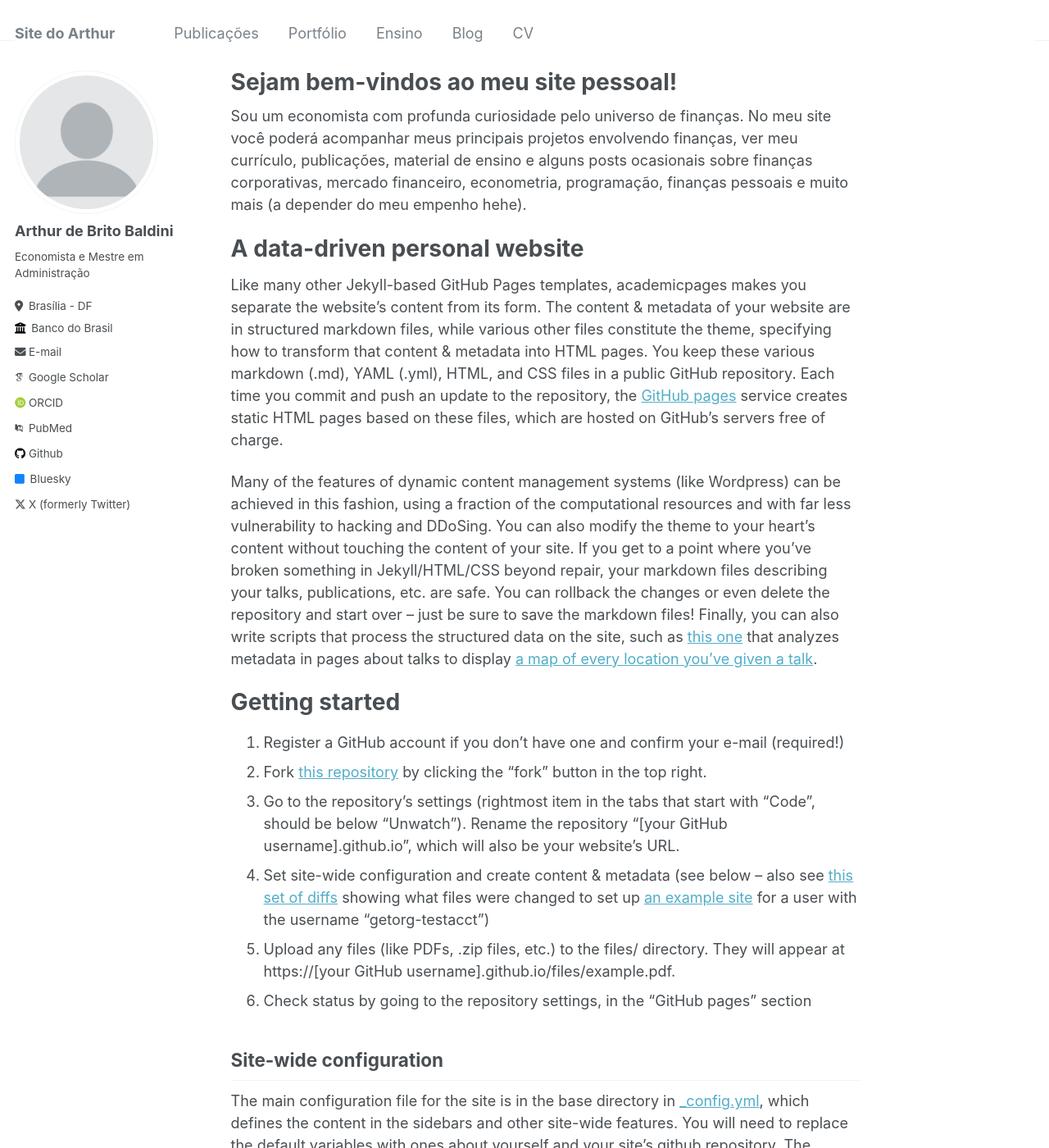
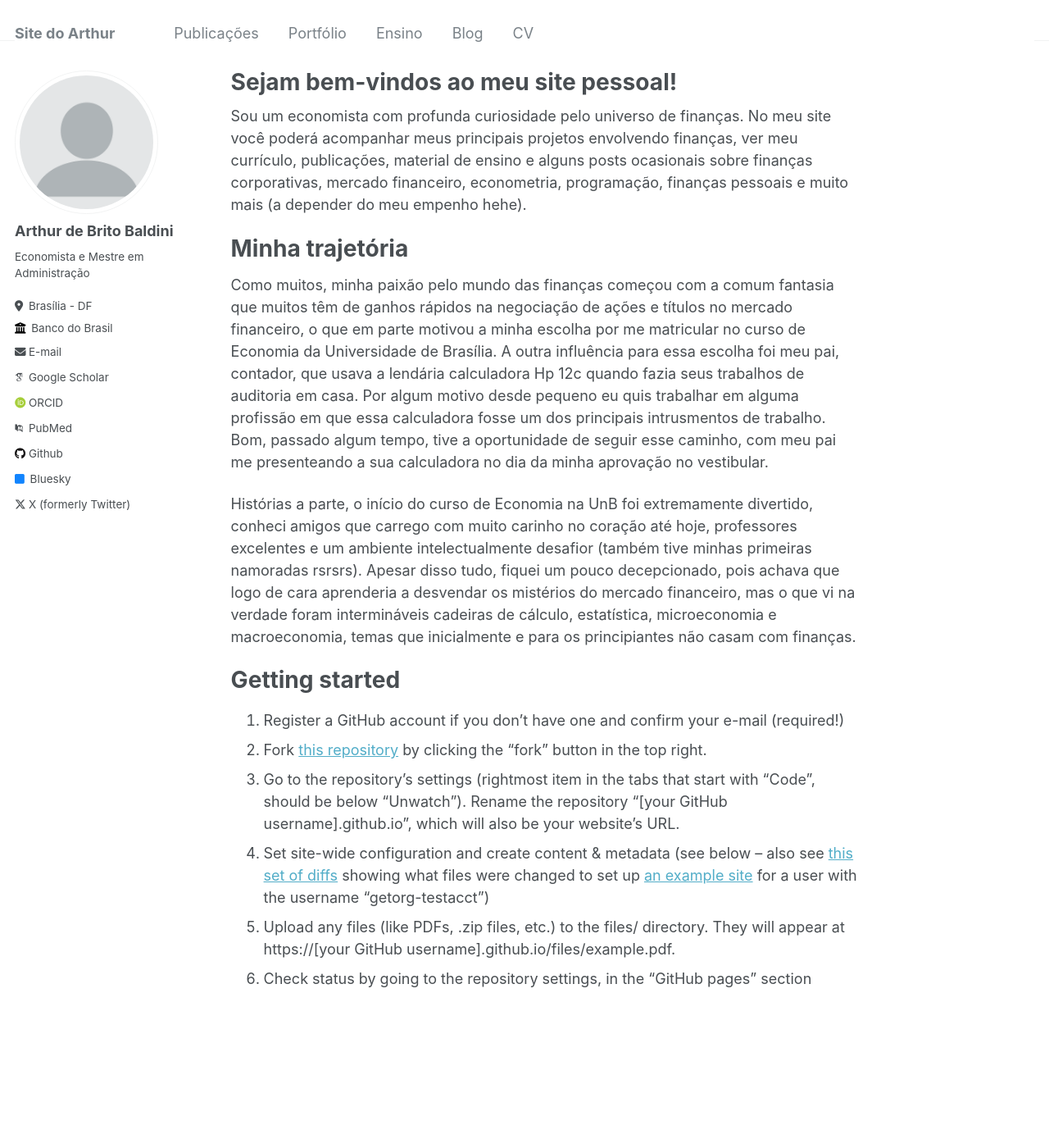
Before and after one commit to Arthur-Unb/arthurbaldini, a Jekyll site: the page built from _pages/about.md, in a window 1280 px wide and 1400 px high. Shown: the whole window at 82% size. Built offline with Jekyll 4.4.1, drawn with Linux system fonts in a browser that asks for light colours; some web fonts are replaced; some of the changed text lies outside the part shown.

Commit message:
Update about.md

```diff
--- a/_pages/about.md
+++ b/_pages/about.md
@@ -8,12 +8,12 @@ redirect_from:
 ---
 Sou um economista com profunda curiosidade pelo universo de finanças. No meu site você poderá acompanhar meus principais projetos envolvendo finanças, ver meu currículo, publicações, material de ensino e alguns posts ocasionais sobre finanças corporativas, mercado financeiro, econometria, programação, finanças pessoais e muito mais (a depender do meu empenho hehe).
 
+Minha trajetória
+======
+Como muitos, minha paixão pelo mundo das finanças começou com a comum fantasia que muitos têm de ganhos rápidos na negociação de ações e títulos no mercado financeiro, o que em parte motivou a minha escolha por me matricular no curso de Economia da Universidade de Brasília. A outra influência para essa escolha foi meu pai, contador, que usava a lendária calculadora Hp 12c quando fazia seus trabalhos de auditoria em casa. Por algum motivo desde pequeno eu quis trabalhar em alguma profissão em que essa calculadora fosse um dos principais intrusmentos de trabalho. Bom, passado algum tempo, tive a oportunidade de seguir esse caminho, com meu pai me presenteando a sua calculadora no dia da minha aprovação no vestibular.
 
-A data-driven personal website
-======
-Like many other Jekyll-based GitHub Pages templates, academicpages makes you separate the website's content from its form. The content & metadata of your website are in structured markdown files, while various other files constitute the theme, specifying how to transform that content & metadata into HTML pages. You keep these various markdown (.md), YAML (.yml), HTML, and CSS files in a public GitHub repository. Each time you commit and push an update to the repository, the [GitHub pages](https://pages.github.com/) service creates static HTML pages based on these files, which are hosted on GitHub's servers free of charge.
+Histórias a parte, o início do curso de Economia na UnB foi extremamente divertido, conheci amigos que carrego com muito carinho no coração até hoje, professores excelentes e um ambiente intelectualmente desafior (também tive minhas primeiras namoradas rsrsrs). Apesar disso tudo, fiquei um pouco decepcionado, pois achava que logo de cara aprenderia a desvendar os mistérios do mercado financeiro, mas o que vi na verdade foram intermináveis cadeiras de cálculo, estatística, microeconomia e macroeconomia, temas que inicialmente e para os principiantes não casam com finanças.
 
-Many of the features of dynamic content management systems (like Wordpress) can be achieved in this fashion, using a fraction of the computational resources and with far less vulnerability to hacking and DDoSing. You can also modify the theme to your heart's content without touching the content of your site. If you get to a point where you've broken something in Jekyll/HTML/CSS beyond repair, your markdown files describing your talks, publications, etc. are safe. You can rollback the changes or even delete the repository and start over -- just be sure to save the markdown files! Finally, you can also write scripts that process the structured data on the site, such as [this one](https://github.com/academicpages/academicpages.github.io/blob/master/talkmap.ipynb) that analyzes metadata in pages about talks to display [a map of every location you've given a talk](https://academicpages.github.io/talkmap.html).
 
 Getting started
 ======
@@ -23,27 +23,3 @@ Getting started
 1. Set site-wide configuration and create content & metadata (see below -- also see [this set of diffs](http://archive.is/3TPas) showing what files were changed to set up [an example site](https://getorg-testacct.github.io) for a user with the username "getorg-testacct")
 1. Upload any files (like PDFs, .zip files, etc.) to the files/ directory. They will appear at https://[your GitHub username].github.io/files/example.pdf.
 1. Check status by going to the repository settings, in the "GitHub pages" section
-
-Site-wide configuration
-------
-The main configuration file for the site is in the base directory in [_config.yml](https://github.com/academicpages/academicpages.github.io/blob/master/_config.yml), which defines the content in the sidebars and other site-wide features. You will need to replace the default variables with ones about yourself and your site's github repository. The configuration file for the top menu is in [_data/navigation.yml](https://github.com/academicpages/academicpages.github.io/blob/master/_data/navigation.yml). For example, if you don't have a portfolio or blog posts, you can remove those items from that navigation.yml file to remove them from the header.
-
-Create content & metadata
-------
-For site content, there is one markdown file for each type of content, which are stored in directories like _publications, _talks, _posts, _teaching, or _pages. For example, each talk is a markdown file in the [_talks directory](https://github.com/academicpages/academicpages.github.io/tree/master/_talks). At the top of each markdown file is structured data in YAML about the talk, which the theme will parse to do lots of cool stuff. The same structured data about a talk is used to generate the list of talks on the [Talks page](https://academicpages.github.io/talks), each [individual page](https://academicpages.github.io/talks/2012-03-01-talk-1) for specific talks, the talks section for the [CV page](https://academicpages.github.io/cv), and the [map of places you've given a talk](https://academicpages.github.io/talkmap.html) (if you run this [python file](https://github.com/academicpages/academicpages.github.io/blob/master/talkmap.py) or [Jupyter notebook](https://github.com/academicpages/academicpages.github.io/blob/master/talkmap.ipynb), which creates the HTML for the map based on the contents of the _talks directory).
-
-**Markdown generator**
-
-I have also created [a set of Jupyter notebooks](https://github.com/academicpages/academicpages.github.io/tree/master/markdown_generator
-) that converts a CSV containing structured data about talks or presentations into individual markdown files that will be properly formatted for the academicpages template. The sample CSVs in that directory are the ones I used to create my own personal website at stuartgeiger.com. My usual workflow is that I keep a spreadsheet of my publications and talks, then run the code in these notebooks to generate the markdown files, then commit and push them to the GitHub repository.
-
-How to edit your site's GitHub repository
-------
-Many people use a git client to create files on their local computer and then push them to GitHub's servers. If you are not familiar with git, you can directly edit these configuration and markdown files directly in the github.com interface. Navigate to a file (like [this one](https://github.com/academicpages/academicpages.github.io/blob/master/_talks/2012-03-01-talk-1.md) and click the pencil icon in the top right of the content preview (to the right of the "Raw | Blame | History" buttons). You can delete a file by clicking the trashcan icon to the right of the pencil icon. You can also create new files or upload files by navigating to a directory and clicking the "Create new file" or "Upload files" buttons.
-
-Example: editing a markdown file for a talk
-![Editing a markdown file for a talk](/images/editing-talk.png)
-
-For more info
-------
-More info about configuring academicpages can be found in [the guide](https://academicpages.github.io/markdown/). The [guides for the Minimal Mistakes theme](https://mmistakes.github.io/minimal-mistakes/docs/configuration/) (which this theme was forked from) might also be helpful.
```
